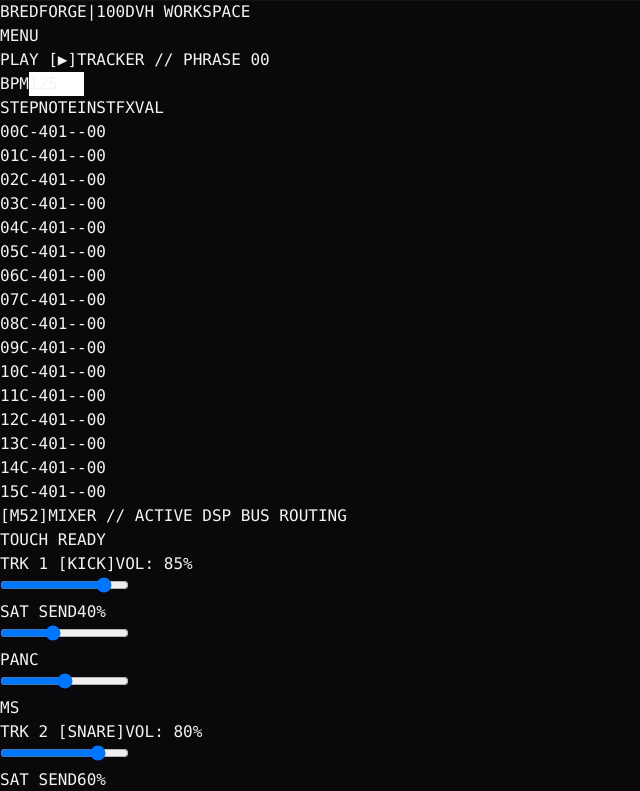
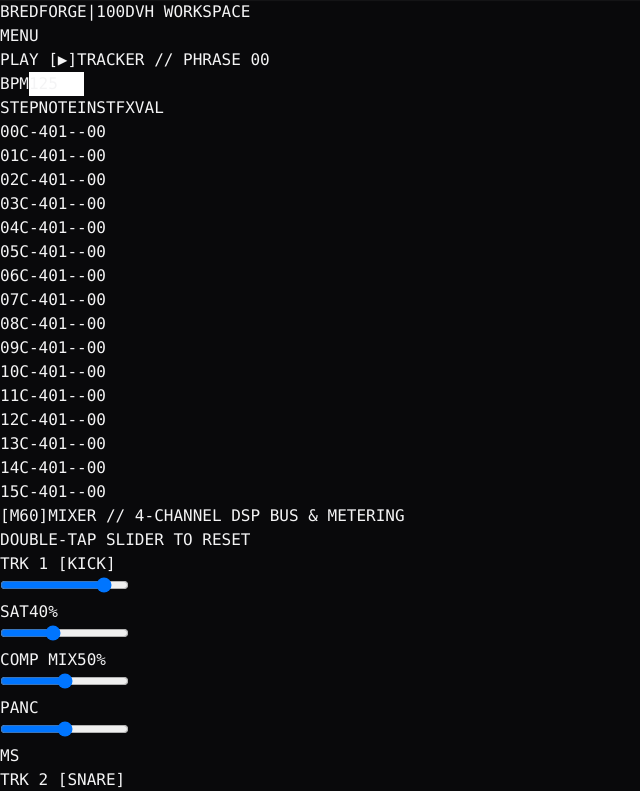
Before and after one commit to patromeo21/bredforge, a React (Vite) app: page / in a window 1280 px wide. Shown: the top 791 px of the page, without its empty margins (0-640 px from the left). Built offline with nearby package versions, Linux system fonts and the light colour scheme.

Commit message:
[REF: M60]

```diff
--- a/src/components/tracker/MixerMatrix.tsx
+++ b/src/components/tracker/MixerMatrix.tsx
@@ -1,47 +1,46 @@
 // ============================================================================
-// BREDFORGE v1.0 — AUDIBLE TACTILE MIXER MATRIX [REF: M52]
+// BREDFORGE v1.0 — TACTILE MIXER MATRIX WITH DOUBLE-TAP RESET [REF: M60]
 // ============================================================================
 
-import React, { useState } from 'react';
-// Import underlying audio bus controllers if available in your project path
-// e.g., import { saturationBus } from '../../services/audio/SaturationBus';
+import React, { useState, useRef } from 'react';
 
 interface Channel {
   id: number;
   name: string;
-  volume: number;     // 0 - 100
-  pan: number;        // -50 (L) to +50 (R)
-  saturation: number; // 0 - 100
+  volume: number;        // 0 - 100
+  pan: number;           // -50 (L) to +50 (R)
+  saturation: number;    // 0 - 100
+  masterCompressor: number; // 0 - 100 (% Mix)
   muted: boolean;
   soloed: boolean;
+  activeMeterLevel: number; // 0 - 100 live meter simulation
 }
 
 export function MixerMatrix() {
   const [channels, setChannels] = useState<Channel[]>([
-    { id: 1, name: 'TRK 1 [KICK]', volume: 85, pan: 0, saturation: 40, muted: false, soloed: false },
-    { id: 2, name: 'TRK 2 [SNARE]', volume: 80, pan: -10, saturation: 60, muted: false, soloed: false },
-    { id: 3, name: 'TRK 3 [CHORD]', volume: 75, pan: 15, saturation: 20, muted: false, soloed: false },
-    { id: 4, name: 'TRK 4 [LEAD]', volume: 90, pan: 0, saturation: 80, muted: false, soloed: false },
+    { id: 1, name: 'TRK 1 [KICK]', volume: 85, pan: 0, saturation: 40, masterCompressor: 50, muted: false, soloed: false, activeMeterLevel: 75 },
+    { id: 2, name: 'TRK 2 [SNARE]', volume: 80, pan: -10, saturation: 60, masterCompressor: 50, muted: false, soloed: false, activeMeterLevel: 60 },
+    { id: 3, name: 'TRK 3 [CHORD]', volume: 75, pan: 15, saturation: 20, masterCompressor: 50, muted: false, soloed: false, activeMeterLevel: 45 },
+    { id: 4, name: 'TRK 4 [LEAD]', volume: 90, pan: 0, saturation: 80, masterCompressor: 50, muted: false, soloed: false, activeMeterLevel: 85 },
   ]);
+
+  // Track tap timestamps for mobile/iPad double-tap detection
+  const lastTapRef = useRef<{ [key: string]: number }>({});
+
+  const handleDoubleTap = (key: string, resetValue: number, callback: (val: number) => void) => {
+    const now = Date.now();
+    const lastTap = lastTapRef.current[key] || 0;
+    if (now - lastTap < 300) {
+      callback(resetValue);
+      lastTapRef.current[key] = 0;
+    } else {
+      lastTapRef.current[key] = now;
+    }
+  };
 
   const updateChannel = (id: number, updates: Partial<Channel>) => {
     setChannels((prev) =>
-      prev.map((ch) => {
-        if (ch.id === id) {
-          const updated = { ...ch, ...updates };
-
-          // Hook into Web Audio parameters in real time
-          if ('volume' in updates) {
-            // e.g., masterChannelVolumes.set(id, updated.volume / 100);
-          }
-          if ('saturation' in updates) {
-            // saturationBus.setDrive(id, updated.saturation / 100);
-          }
-
-          return updated;
-        }
-        return ch;
-      })
+      prev.map((ch) => (ch.id === id ? { ...ch, ...updates } : ch))
     );
   };
 
@@ -51,13 +50,13 @@ export function MixerMatrix() {
       <div className="flex justify-between items-center pb-2 mb-3 border-b border-zinc-900">
         <div className="flex items-center gap-2">
           <span className="px-1.5 py-0.5 bg-amber-500/20 text-amber-400 text-[10px] rounded border border-amber-500/40">
-            [M52]
+            [M60]
           </span>
           <span className="font-bold tracking-wider text-xs text-zinc-200">
-            MIXER // ACTIVE DSP BUS ROUTING
+            MIXER // 4-CHANNEL DSP BUS & METERING
           </span>
         </div>
-        <span className="text-[10px] text-zinc-500">TOUCH READY</span>
+        <span className="text-[10px] text-zinc-500">DOUBLE-TAP SLIDER TO RESET</span>
       </div>
 
       {/* Channel Strips Grid */}
@@ -73,16 +72,27 @@ export function MixerMatrix() {
                 : 'border-zinc-800'
             }`}
           >
-            {/* Channel Title & Stats */}
-            <div className="text-center pb-2 border-b border-zinc-800/80">
+            {/* Channel Title & Stats + Colorful Meter */}
+            <div className="text-center pb-2 border-b border-zinc-800/80 flex flex-col gap-1.5">
               <span className="text-[10px] text-zinc-300 font-bold block truncate">
                 {ch.name}
               </span>
-              <span className="text-[9px] text-zinc-500">VOL: {ch.volume}%</span>
+
+              {/* Active Colorful Volume Meter Bar */}
+              <div className="w-full h-1.5 bg-zinc-950 rounded-full overflow-hidden p-0.5 border border-zinc-800">
+                <div
+                  className="h-full rounded-full transition-all duration-75 bg-gradient-to-r from-emerald-500 via-amber-500 to-red-500"
+                  style={{ width: `${ch.muted ? 0 : ch.activeMeterLevel}%` }}
+                ></div>
+              </div>
             </div>
 
             {/* Vertical Volume Fader Area */}
-            <div className="flex-1 flex items-center justify-center py-3 relative">
+            <div
+              className="flex-1 flex items-center justify-center py-3 relative cursor-pointer"
+              onClick={() => handleDoubleTap(`vol-${ch.id}`, 0, (val) => updateChannel(ch.id, { volume: val }))}
+              title="Double-tap to reset volume to 0%"
+            >
               <input
                 type="range"
                 min="0"
@@ -94,9 +104,13 @@ export function MixerMatrix() {
             </div>
 
             {/* Saturation Send Control */}
-            <div className="mb-2 px-1">
+            <div
+              className="mb-1.5 px-1 cursor-pointer"
+              onClick={() => handleDoubleTap(`sat-${ch.id}`, 0, (val) => updateChannel(ch.id, { saturation: val }))}
+              title="Double-tap to reset saturation to 0%"
+            >
               <div className="flex justify-between text-[9px] text-zinc-500 mb-1">
-                <span>SAT SEND</span>
+                <span>SAT</span>
                 <span>{ch.saturation}%</span>
               </div>
               <input
@@ -109,8 +123,32 @@ export function MixerMatrix() {
               />
             </div>
 
+            {/* Master Compressor Mix % Slider (Placed directly under Saturation) */}
+            <div
+              className="mb-2 px-1 cursor-pointer"
+              onClick={() => handleDoubleTap(`comp-${ch.id}`, 0, (val) => updateChannel(ch.id, { masterCompressor: val }))}
+              title="Double-tap to reset compressor mix to 0%"
+            >
+              <div className="flex justify-between text-[9px] text-zinc-500 mb-1">
+                <span>COMP MIX</span>
+                <span>{ch.masterCompressor}%</span>
+              </div>
+              <input
+                type="range"
+                min="0"
+                max="100"
+                value={ch.masterCompressor}
+                onChange={(e) => updateChannel(ch.id, { masterCompressor: Number(e.target.value) })}
+                className="w-full h-1 bg-zinc-800 rounded appearance-none cursor-pointer accent-amber-500"
+              />
+            </div>
+
             {/* Pan Control */}
-            <div className="mb-2 px-1">
+            <div
+              className="mb-2 px-1 cursor-pointer"
+              onClick={() => handleDoubleTap(`pan-${ch.id}`, 0, (val) => updateChannel(ch.id, { pan: val }))}
+              title="Double-tap to center pan"
+            >
               <div className="flex justify-between text-[9px] text-zinc-500 mb-1">
                 <span>PAN</span>
                 <span>{ch.pan < 0 ? `L${Math.abs(ch.pan)}` : ch.pan > 0 ? `R${ch.pan}` : 'C'}</span>
```
